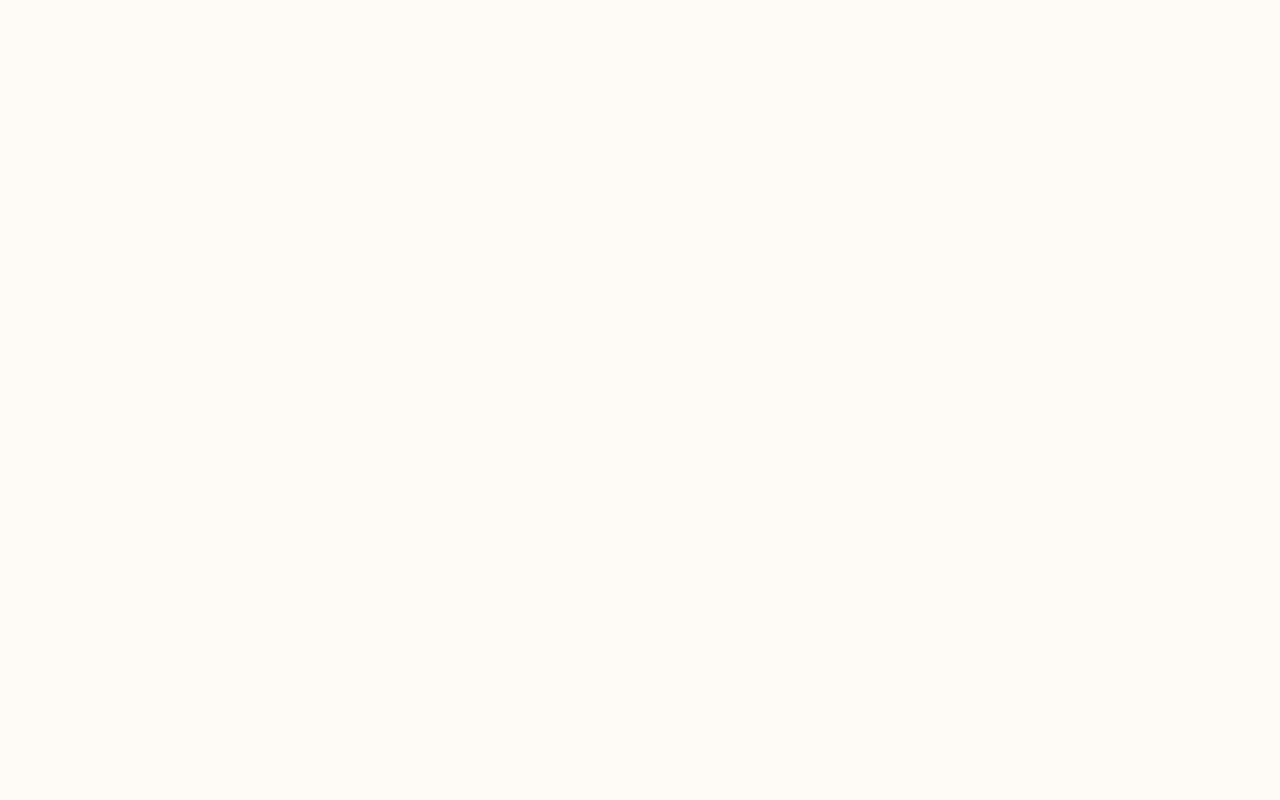
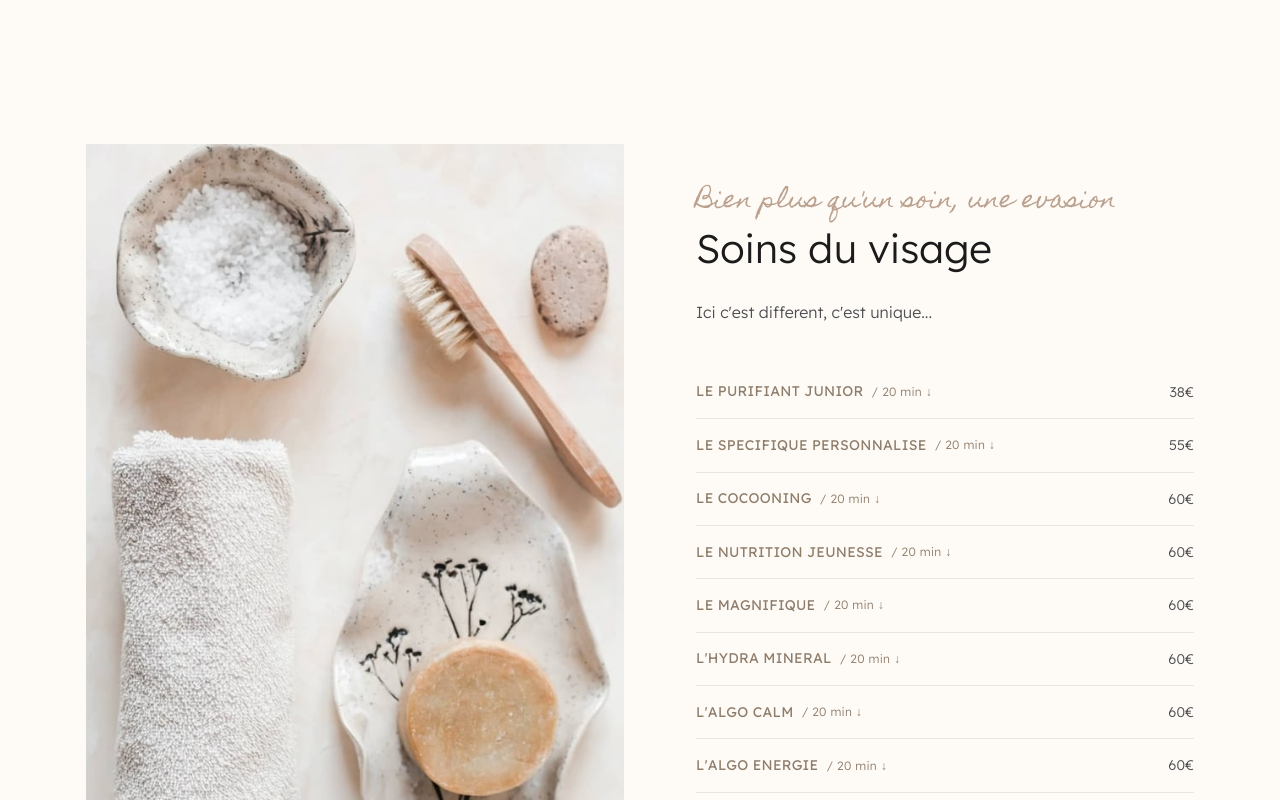
Before and after one commit to ale-sain/institut-project, a Next.js app in the folder test-app/: page / in a window 1280 px wide. Shown: the part 3820-4620 px from the top of the page. Before the commit the page ends 3898 px from the top, so only its background shows below. Built offline with nearby package versions, Linux system fonts and the light colour scheme.

Commit message:
epilation finished, face care started, animation for item in going to be made

```diff
--- a/test-app/src/app/button-accueil.tsx
+++ b/test-app/src/app/button-accueil.tsx
@@ -1,11 +1,12 @@
 import React from 'react'
 import '../styles/button-accueil.css'
+import smoothScrollTo from './scroll';
 
 export default function AccueilButton() {
   return (
     <>
         <div className="button-container right">
-            <a className="button round" href="#prestations">
+            <a className="button round" href="#prestations"  onClick={(e) => { e.preventDefault(); smoothScrollTo('prestations'); }}>
                 <span>VOIR LES PRESTATIONS</span>
             </a>
         </div>
--- a/test-app/src/app/epilation.tsx
+++ b/test-app/src/app/epilation.tsx
@@ -48,7 +48,7 @@ export default function Epilations() {
             </p>
             <div className="grid">
                 <div className="grid-item _50">
-                    <div className="presta-left-wrapper">
+                    <div className="presta-left-wrapper epil">
                         <h4>Tarifs</h4>
                         <ListEpilation list={epilations}/>
                     </div>
--- a/test-app/src/app/list-presta.tsx
+++ b/test-app/src/app/list-presta.tsx
@@ -1,12 +1,13 @@
 import React from 'react'
 import '../styles/list-presta.css'
+import smoothScrollTo from './scroll';
 
 export default function ListPrestation() {
   return (
     <div className="specialist-wrapper">
         <div className="w-dyn-items" role="list">
             <div className="w-dyn-item" role="listitem">
-                <a className="specialist-item w-inline-block" href="#epilation">
+                <a className="specialist-item w-inline-block" href="#epilation" onClick={(e) => { e.preventDefault(); smoothScrollTo('epilation'); }}>
                     <div className="specialist-link-wrapper">
                         Epilations →
                     </div>
--- /dev/null
+++ b/test-app/src/app/list-soin.tsx
@@ -0,0 +1,22 @@
+import React from 'react'
+import '../styles/list-soin.css'
+
+export default function ListSoin({ list }) {
+  return (
+    <div className="specialist-wrapper soin">
+      <div className="w-dyn-items" role="list">
+        {list && list.map((section) => (
+          <div className="w-dyn-item" role="listitem" key={section.id}>
+            <div className="specialist-item soin w-inline-block">
+              <div className="specialist-link-wrapper soin">
+                <div className="special-link">{section.titre}</div>
+                <div className="time-text">{`/ ${section.duree}   ↓`}</div>
+              </div>
+              <p className="paragraph small wo soin">{section.prix}</p>
+            </div>
+          </div>
+        ))}
+      </div>
+    </div>
+  )
+}
--- a/test-app/src/app/page.tsx
+++ b/test-app/src/app/page.tsx
@@ -10,6 +10,7 @@ import Prestations from './prestations'
 import ListEpilation from './list-epil'
 import Epilations from './epilation'
 import '../styles/list-epil.css'
+import SoinVisage from './soin-visage'
 
 export default function Home() {
   useEffect(() => {
@@ -64,6 +65,7 @@ gsap.to(".box", {
         <PostAccueilText />
         <Prestations />
         <Epilations />
+        <SoinVisage />
       </div>
     </div>
    )
--- /dev/null
+++ b/test-app/src/app/scroll.ts
@@ -0,0 +1,28 @@
+export default function smoothScrollTo (targetId) {
+    const target = document.getElementById(targetId);
+    if (!target) return;
+
+    const startPosition = window.scrollY;
+    const targetPosition = target.getBoundingClientRect().top;
+    const distance = targetPosition;
+    let startTime = null;
+
+    const easeInOutQuint = (time, start, distance, duration) => {
+        time /= duration / 2;
+        if (time < 1) return (distance / 2) * time * time * time * time * time + start;
+        time -= 2;
+        return (distance / 2) * (time * time * time * time * time + 2) + start;
+    };
+
+    const animation = (currentTime) => {
+        if (startTime === null) startTime = currentTime;
+        const timeElapsed = currentTime - startTime;
+        const duration = 1500; // Durée de l'animation en millisecondes
+        const run = easeInOutQuint(timeElapsed, startPosition, distance, duration);
+
+        window.scrollTo(0, run);
+        if (timeElapsed < duration) requestAnimationFrame(animation);
+    };
+
+    requestAnimationFrame(animation);
+};
--- /dev/null
+++ b/test-app/src/app/soin-visage.tsx
@@ -0,0 +1,45 @@
+import React from 'react'
+import ListSoin from './list-soin'
+import TowelImg from '../img/towels.jpeg'
+import Image from 'next/image'
+
+export default function SoinVisage() {
+    const soins = [
+        { titre: 'LE PURIFIANT JUNIOR', duree: '20 min', prix: '38€' },
+        { titre: 'LE SPECIFIQUE PERSONNALISE', duree: '20 min', prix: '55€' },
+        { titre: 'LE COCOONING', duree: '20 min', prix: '60€' },
+        { titre: 'LE NUTRITION JEUNESSE', duree: '20 min', prix: '60€' },
+        { titre: 'LE MAGNIFIQUE', duree: '20 min', prix: '60€' },
+        { titre: 'L\'HYDRA MINERAL', duree: '20 min', prix: '60€' },
+        { titre: 'L\'ALGO CALM', duree: '20 min', prix: '60€' },
+        { titre: 'L\'ALGO ENERGIE', duree: '20 min', prix: '60€' },
+        { titre: 'RENOUVEAU CELLULAIRE', duree: '20 min', prix: '65€' },
+        { titre: 'LE MAGIQUE LIFT FERMETE', duree: '20 min', prix: '65€' },
+    ];
+
+  return (
+    <>
+    <div id="prestations" className="section">
+      <div className="container w-container">
+        <div className="grid">
+          <div className="grid-item _50">
+            <div className="presta-img-wrapper soin">
+              <Image className="img-soin" src={TowelImg} alt="Head woman"/>
+            </div>
+          </div>
+          <div className="grid-item _50">
+            <div className="presta-right-wrapper">
+              <div className="decorative">Bien plus qu'un soin, une evasion</div>
+              <h2>Soins du visage</h2>
+              <p className="paragraph grey">
+                Ici c'est different, c'est unique...
+              </p>
+              <ListSoin list={soins} />
+            </div>
+          </div>
+        </div>
+      </div>
+    </div>
+  </>
+  )
+}
--- a/test-app/src/styles/list-epil.css
+++ b/test-app/src/styles/list-epil.css
@@ -48,4 +48,9 @@
         background-size:contain;
         opacity:0.85;
     }
+
+    .presta-left-wrapper.epil {
+        padding-top:40px;
+        padding-bottom:40px;
+    }
 }
--- /dev/null
+++ b/test-app/src/styles/list-soin.css
@@ -0,0 +1,47 @@
+.presta-right-wrapper {
+    height: 100%;
+    padding-bottom: 40px;
+    padding-top: 40px;
+    padding-left:40px;
+}
+
+.time-text {
+    text-transform: none;
+    margin-left: 8px;
+    font-size: 12px;
+    font-weight: 300;
+  }
+
+.specialist-wrapper.soin {
+    margin-top: 40px;
+}
+
+.img-soin {
+    width:100%;
+    height:100%;
+    object-fit:cover;
+}
+
+.presta-img-wrapper.soin {
+    width: 100%;
+    height: 100%;
+    padding-bottom: 0;
+    overflow: hidden;
+
+}
+
+.specialist-item.soin {
+    padding-top:15px;
+    padding-bottom:15px;
+}
+
+@media screen and (max-width: 1024px) {
+    .presta-right-wrapper {
+        padding-left:0;
+    }
+
+    .specialist-item.soin {
+        padding-top:16px;
+        padding-bottom:16px;
+    }
+}
```
Also changed, not shown: test-app/src/app/navBar.tsx (+26 -25 lines), test-app/src/app/test.tsx (+11 -32 lines), test-app/src/img/towels.jpeg (added).
